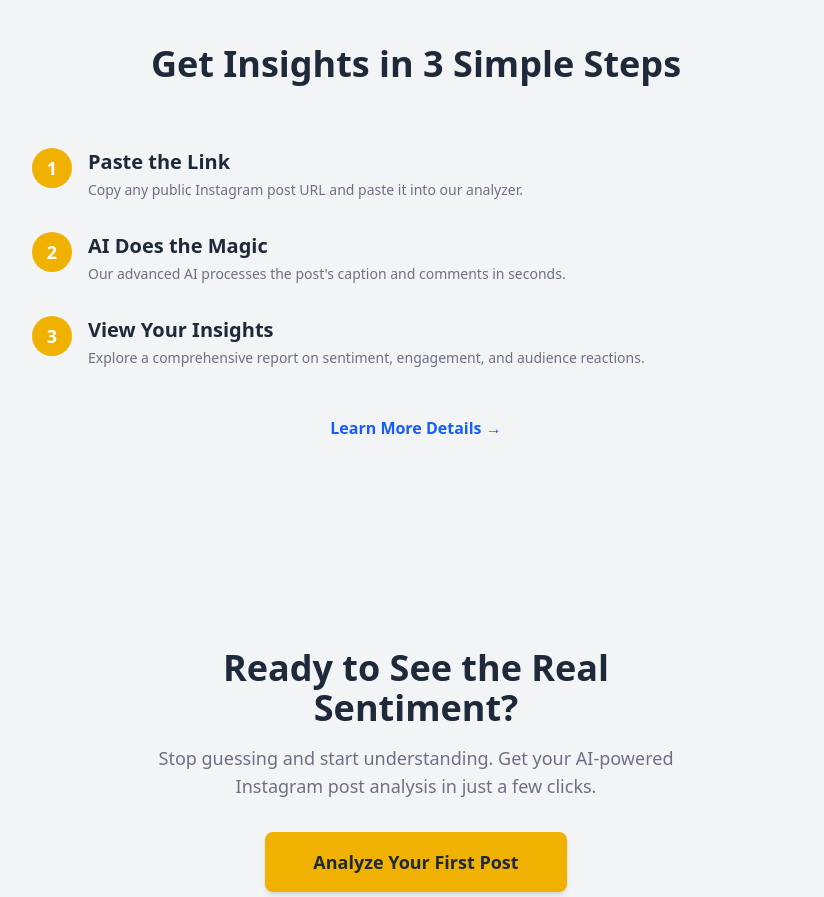
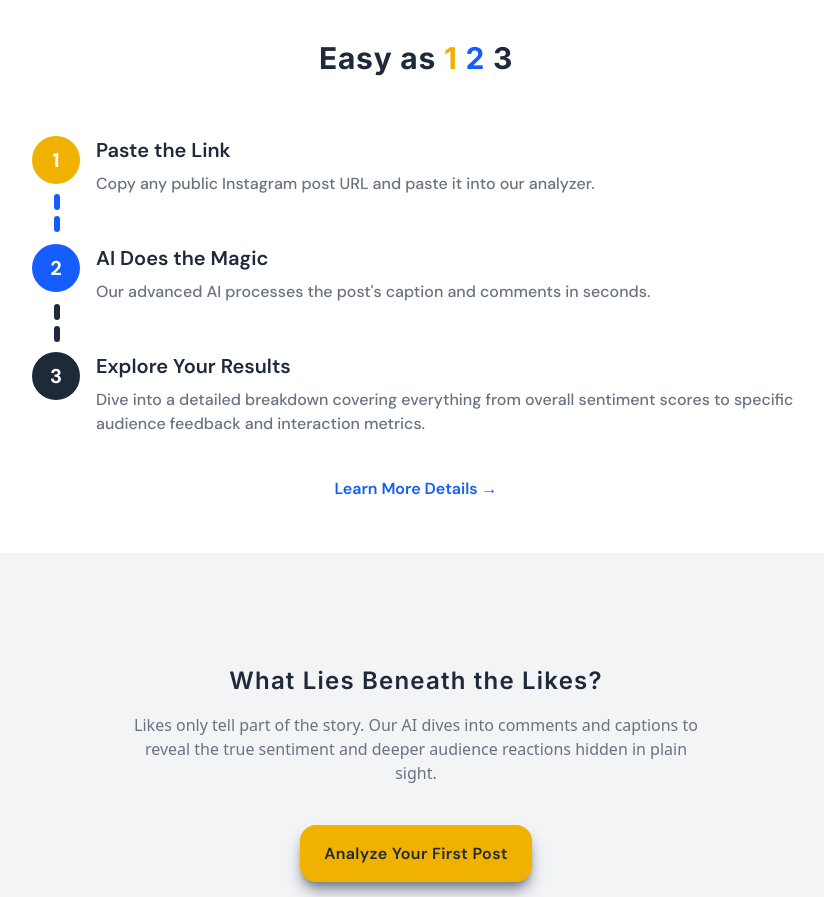
Before and after one commit to ErfanSafari0503/New-Himp, a React (Vite) app: page / in a window 1280 px wide. Shown: the part 1900-2797 px from the top of the page, without its empty margins (224-1048 px from the left). Built offline with nearby package versions, Linux system fonts and the light colour scheme.

Commit message:
feat: update FinalCallToAction components for improved styling and functionality; add StackedVerticalLines component

```diff
--- a/src/ui/FeatureCard.jsx
+++ b/src/ui/FeatureCard.jsx
@@ -8,7 +8,7 @@ function FeatureCard({ icon, title, description }) {
   const iconsStyle = 'size-10 text-gray-800';
 
   return (
-    <article className="flex h-fit w-full flex-col items-start justify-start rounded-3xl bg-gray-50 bg-white px-13 pt-15 pb-19">
+    <article className="flex h-fit w-full flex-col items-start justify-start rounded-3xl bg-white px-13 pt-15 pb-19 shadow-2xl">
       {/* Icon */}
       <div className="mb-6 flex h-20 w-20 items-center justify-center rounded-full bg-yellow-500">
         {icon === 'CpuChipIcon' && <CpuChipIcon className={iconsStyle} />}
--- a/src/ui/FinalCallToAction.jsx
+++ b/src/ui/FinalCallToAction.jsx
@@ -1,27 +1,26 @@
 import { Link } from 'react-router-dom';
+import Button from './Button';
 
 function FinalCallToAction() {
   return (
-    <section className="px-4 py-12 sm:px-6 md:py-20">
-      {/* Generous padding to make it a focal point */}
+    <section className="px-4 py-12">
       <div className="mx-auto max-w-xl text-center">
-        {/* Constrain width and center content */}
-        <h2 className="mb-4 text-2xl font-semibold text-gray-800 sm:text-3xl md:text-4xl">
-          {/* Slightly smaller than main feature titles, but still impactful */}
-          Ready to See the Real Sentiment?
+        <h2 className="font-Inter mb-4 text-2xl font-semibold tracking-wider text-gray-800">
+          What Lies Beneath the Likes?
         </h2>
-        <p className="mb-8 text-base text-gray-500 sm:text-lg">
-          Stop guessing and start understanding. Get your AI-powered Instagram
-          post analysis in just a few clicks.
+        <p className="mb-10 text-base text-gray-500">
+          Likes only tell part of the story. Our AI dives into comments and
+          captions to reveal the true sentiment and deeper audience reactions
+          hidden in plain sight.
         </p>
-        <Link
+        <Button
           to="/analyze"
-          className="inline-block transform rounded-lg bg-yellow-500 px-10 py-3 text-base font-bold text-gray-800 shadow-md transition duration-300 ease-in-out hover:scale-105 hover:bg-yellow-600 hover:shadow-lg sm:px-12 sm:py-4 sm:text-lg"
-          // Using your specified Analyze button color and styling
-          // Slightly larger padding on sm+ screens for more emphasis
+          color="bg-yellow-500"
+          shadow="shadow-lg shadow-gray-500/90"
+          linkStyle="font-DM-Sans text-base font-semibold tracking-wide text-gray-800"
         >
           Analyze Your First Post
-        </Link>
+        </Button>
       </div>
     </section>
   );
--- a/src/ui/QuickStartGuide.jsx
+++ b/src/ui/QuickStartGuide.jsx
@@ -1,67 +1,75 @@
 import { Link } from 'react-router-dom';
+import StackedVerticalLines from './StackedVerticalLines';
 
 function QuickStartGuide() {
   return (
-    <section className="bg-gray-100 px-4 py-12 sm:px-6 md:py-16">
-      {/* Light contrasting background for this section */}
+    <section className="bg-white px-4 pt-15 pb-13">
       <div className="mx-auto max-w-3xl">
-        {/* Slightly narrower max-width for focus */}
-        <h2 className="mb-10 text-center text-3xl font-bold text-gray-800 sm:text-4xl md:mb-16">
-          Get Insights in 3 Simple Steps
+        <h2 className="font-Inter mb-15 text-center text-3xl font-bold tracking-wide text-gray-800">
+          Easy as <span className="text-yellow-500">1</span> {''}
+          <span className="text-blue-600">2</span> {''}
+          <span className="text-gray-800">3</span>
         </h2>
         <div className="space-y-8">
           {/* Vertical spacing for steps on mobile */}
           {/* Step 1 */}
-          <div className="flex items-start space-x-4">
-            <div className="flex h-10 w-10 flex-shrink-0 items-center justify-center rounded-full bg-yellow-500 text-lg font-bold text-white">
+          <div className="relative flex items-start space-x-4">
+            <div className="font-DM-Sans mb-7 flex h-12 w-12 flex-shrink-0 items-center justify-center rounded-full bg-yellow-500 text-xl font-bold text-white">
               1
             </div>
             <div>
-              <h3 className="mb-1 text-xl font-semibold text-gray-800">
+              <h3 className="font-DM-Sans mb-2 text-xl font-semibold tracking-normal text-gray-800">
                 Paste the Link
               </h3>
-              <p className="text-sm text-gray-500">
+              <p className="font-DM-Sans text-base font-medium text-gray-500">
                 Copy any public Instagram post URL and paste it into our
                 analyzer.
               </p>
             </div>
+            <div className="absolute top-14.5 left-5.5">
+              <StackedVerticalLines segmentColor="bg-blue-600" />
+            </div>
           </div>
           {/* Step 2 */}
-          <div className="flex items-start space-x-4">
-            <div className="flex h-10 w-10 flex-shrink-0 items-center justify-center rounded-full bg-yellow-500 text-lg font-bold text-white">
+          <div className="relative flex items-start space-x-4">
+            <div className="font-DM-Sans mb-7 flex h-12 w-12 flex-shrink-0 items-center justify-center rounded-full bg-blue-600 text-xl font-bold text-white">
               2
             </div>
             <div>
-              <h3 className="mb-1 text-xl font-semibold text-gray-800">
+              <h3 className="font-DM-Sans mb-2 text-xl font-semibold tracking-normal text-gray-800">
                 AI Does the Magic
               </h3>
-              <p className="text-sm text-gray-500">
+              <p className="font-DM-Sans text-base font-medium text-gray-500">
                 Our advanced AI processes the post's caption and comments in
                 seconds.
               </p>
+              <div className="absolute top-15 left-5.5">
+                <StackedVerticalLines segmentColor="bg-gray-800" />
+              </div>
             </div>
           </div>
           {/* Step 3 */}
           <div className="flex items-start space-x-4">
-            <div className="flex h-10 w-10 flex-shrink-0 items-center justify-center rounded-full bg-yellow-500 text-lg font-bold text-white">
+            <div className="font-DM-Sans flex h-12 w-12 flex-shrink-0 items-center justify-center rounded-full bg-gray-800 text-xl font-bold text-white">
               3
             </div>
             <div>
-              <h3 className="mb-1 text-xl font-semibold text-gray-800">
-                View Your Insights
+              <h3 className="font-DM-Sans mb-2 text-xl font-semibold tracking-normal text-gray-800">
+                Explore Your Results
               </h3>
-              <p className="text-sm text-gray-500">
-                Explore a comprehensive report on sentiment, engagement, and
-                audience reactions.
+              <p className="font-DM-Sans text-base font-medium text-gray-500">
+                Dive into a detailed breakdown covering everything from overall
+                sentiment scores to specific audience feedback and interaction
+                metrics.
               </p>
             </div>
           </div>
         </div>
-        {/* Optional: Link to the full "How It Works" page */}
-        <div className="mt-10 text-center md:mt-12">
+        {/* Link to the full "How It Works" page */}
+        <div className="mt-10 text-center">
           <Link
             to="/how-it-works"
-            className="font-semibold text-blue-600 hover:text-blue-700 hover:underline"
+            className="font-DM-Sans font-semibold text-blue-600"
           >
             Learn More Details &rarr;
           </Link>
--- /dev/null
+++ b/src/ui/StackedVerticalLines.jsx
@@ -0,0 +1,25 @@
+function StackedVerticalLines({
+  segments = 2,
+  segmentHeight = 'h-4',
+  segmentColor = 'bg-gray-400',
+  segmentSize = 'w-1.5',
+  segmentRounded = 'rounded-full',
+  segmentPositionStyles = 'relative',
+  gap = 'space-y-1.5',
+}) {
+  const lineSegments = [];
+  for (let i = 0; i < segments; i++) {
+    lineSegments.push(
+      <div
+        key={i}
+        className={`${segmentColor} ${segmentRounded} ${segmentSize} ${segmentHeight} ${segmentPositionStyles}`}
+      ></div>,
+    );
+  }
+
+  return (
+    <div className={`flex flex-col items-center ${gap}`}>{lineSegments}</div>
+  );
+}
+
+export default StackedVerticalLines;
```
